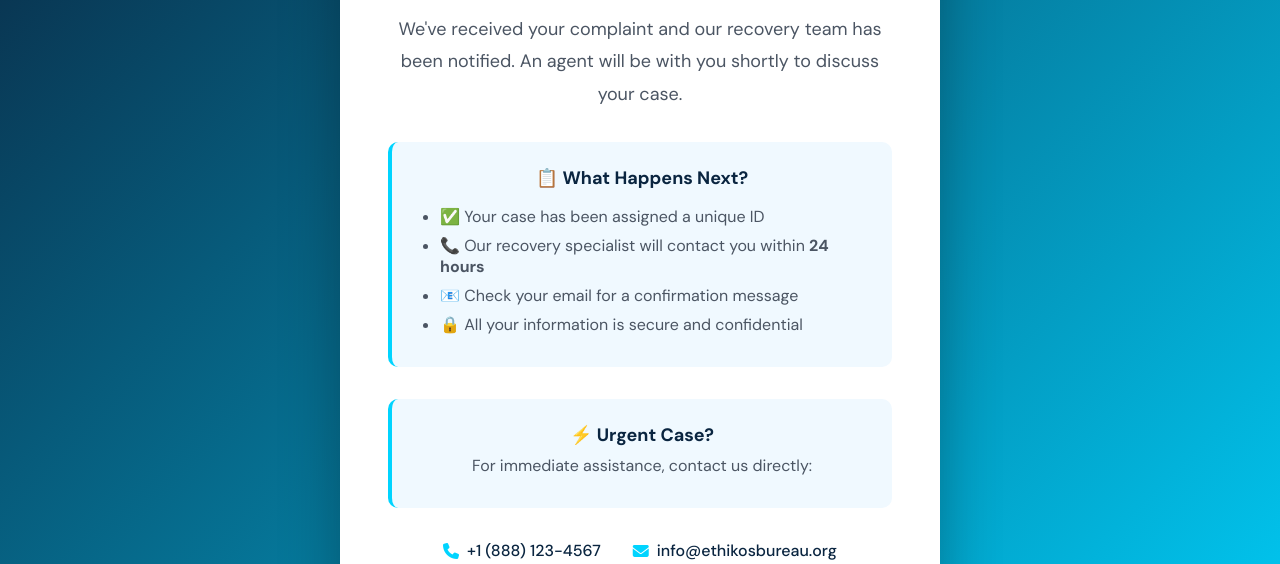
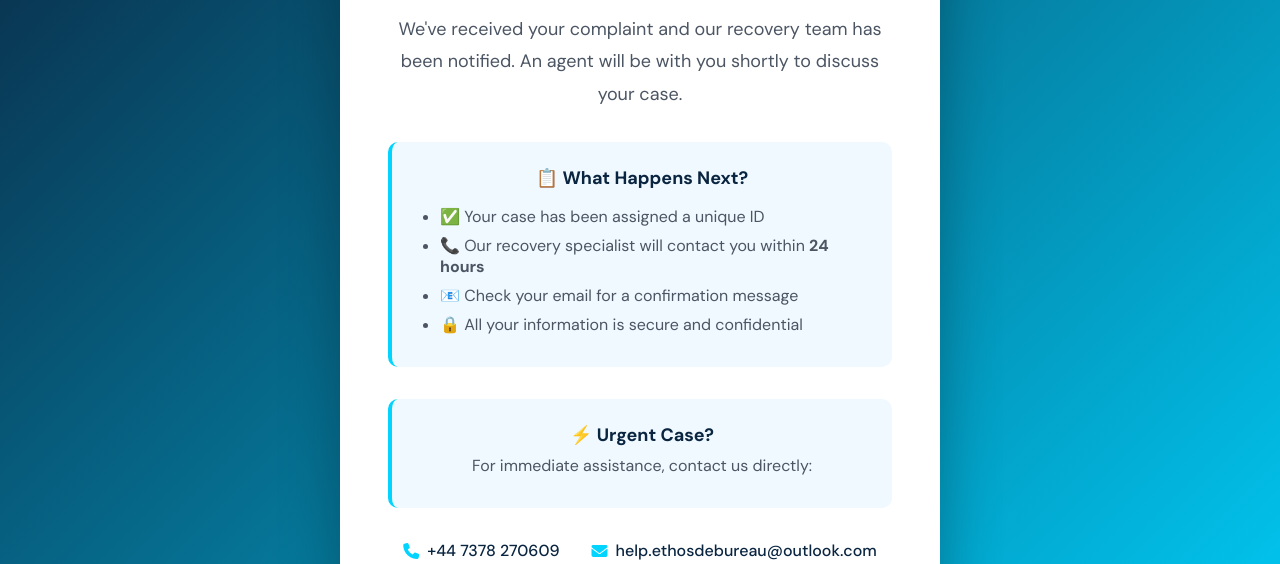
Before and after one commit to cipherlode/ethosdebureau.github.io, a plain HTML site: page pages/thank-you.html in a window 1280 px wide. Shown: the part 236-800 px from the top of the page. Drawn offline with nearby package versions, Linux system fonts and the light colour scheme.

Commit message:
Update thank-you.html

```diff
--- a/pages/thank-you.html
+++ b/pages/thank-you.html
@@ -3,7 +3,7 @@
 <head>
     <meta charset="UTF-8">
     <meta name="viewport" content="width=device-width, initial-scale=1.0">
-    <title>Thank You - Ethikos Bureau</title>
+    <title>Thank You - ethosdebureau</title>
     <link href="https://fonts.googleapis.com/css2?family=Playfair+Display:wght@400;600;700&family=DM+Sans:wght@400;500;600;700&display=swap" rel="stylesheet">
     <link rel="stylesheet" href="https://cdnjs.cloudflare.com/ajax/libs/font-awesome/6.4.0/css/all.min.css">
     <style>
@@ -195,11 +195,11 @@
         <div class="contact-info">
             <div class="contact-item">
                 <i class="fas fa-phone"></i>
-                <a href="tel:+18881234567" style="color: #0a2540; text-decoration: none;">+1 (888) 123-4567</a>
+                <a href="tel:+447378270609" style="color: #0a2540; text-decoration: none;">+44 7378 270609</a>
             </div>
             <div class="contact-item">
                 <i class="fas fa-envelope"></i>
-                <a href="mailto:info@ethikosbureau.org" style="color: #0a2540; text-decoration: none;">info@ethikosbureau.org</a>
+                <a href="mailto:info@ethikosbureau.org" style="color: #0a2540; text-decoration: none;">help.ethosdebureau@outlook.com</a>
             </div>
         </div>
 
```
